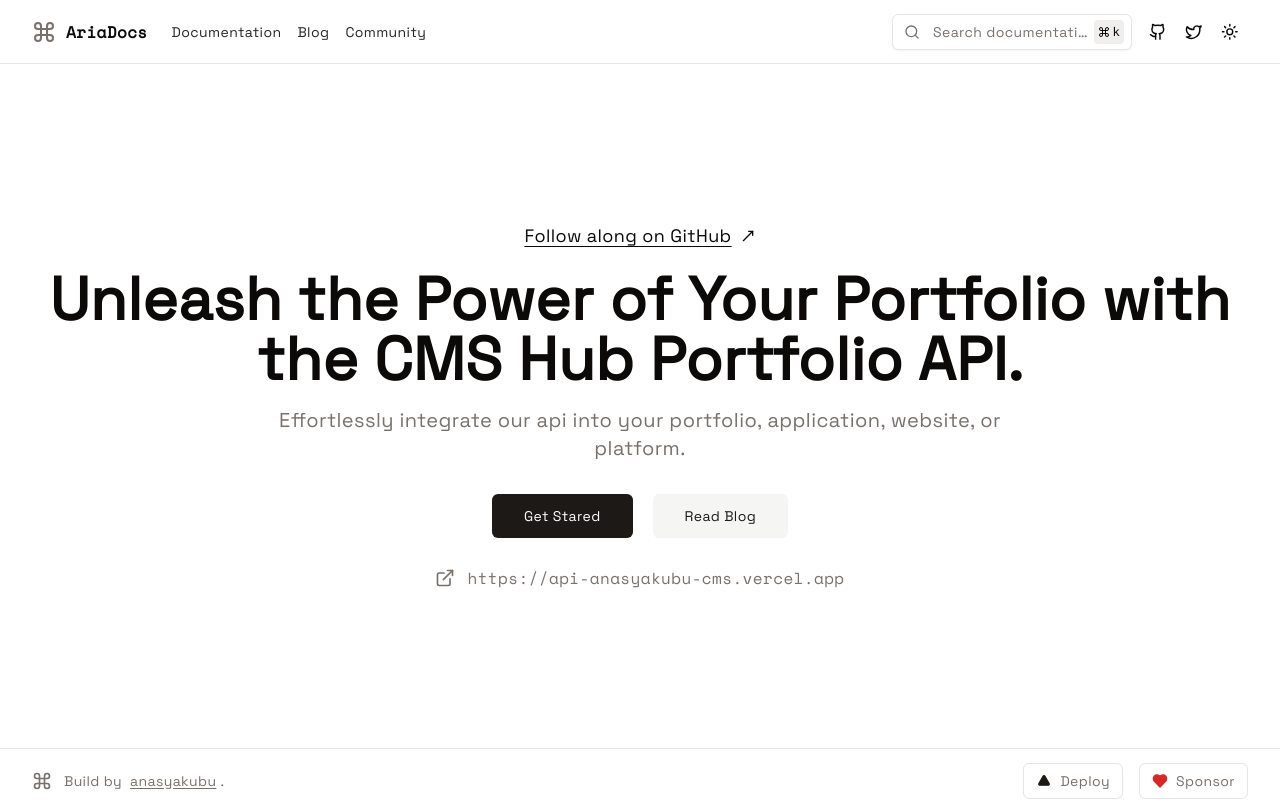
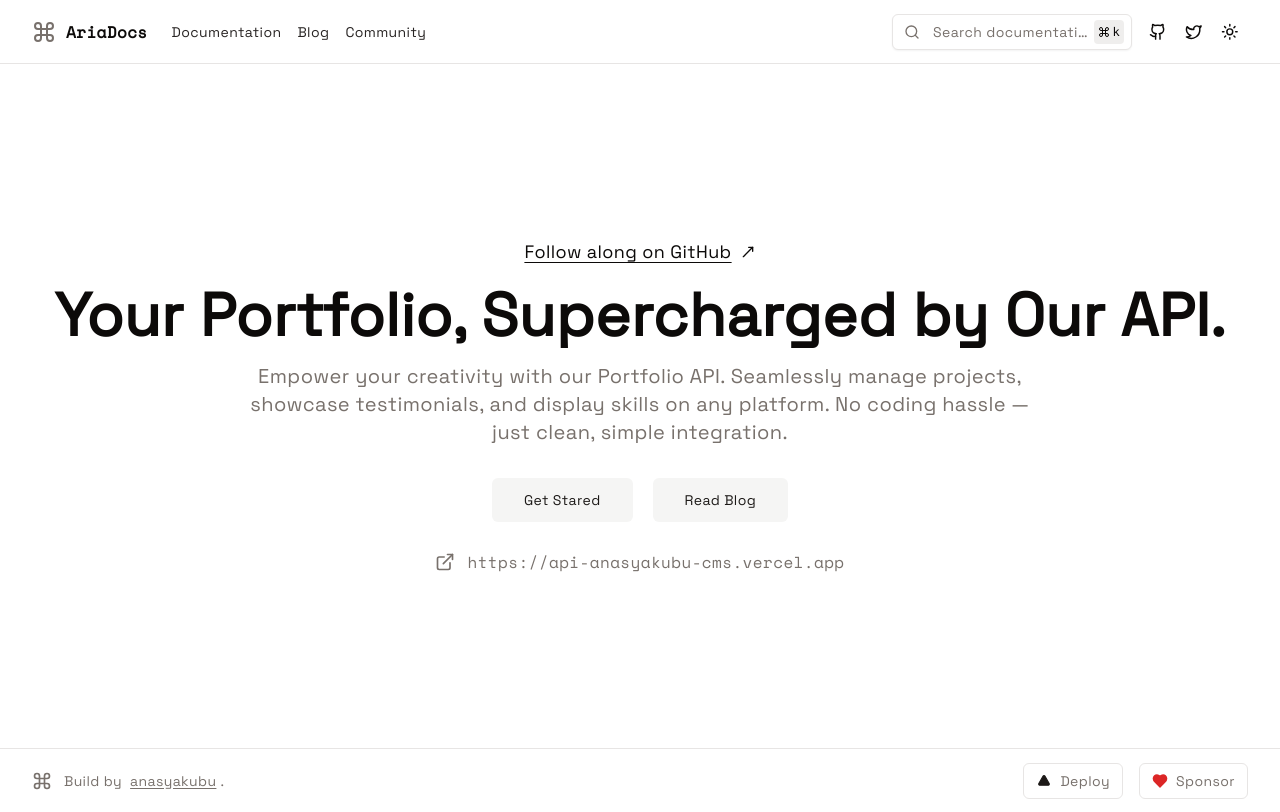
Before and after one commit to anasyakubu/documentation-cms, a Next.js app: page / in a window 1280 px wide. Built offline with nearby package versions, Linux system fonts and the light colour scheme.

Commit message:
update hero page

```diff
--- a/app/page.tsx
+++ b/app/page.tsx
@@ -7,7 +7,7 @@ export default function Home() {
   return (
     <div className="flex sm:min-h-[85.5vh] min-h-[85vh] flex-col items-center justify-center text-center px-2 sm:py-8 py-12">
       <Link
-        href="https://github.com/nisabmohd/Aria-Docs"
+        href="https://github.com/anasyakubu"
         target="_blank"
         className="mb-5 sm:text-lg flex items-center gap-2 underline underline-offset-4 sm:-mt-12"
       >
@@ -15,17 +15,19 @@ export default function Home() {
         <MoveUpRightIcon className="w-4 h-4 font-extrabold" />
       </Link>
       <h1 className="text-3xl font-bold mb-4 sm:text-6xl">
-        Unleash the Power of Your Portfolio with the CMS Hub Portfolio API.
+        Your Portfolio, Supercharged by Our API.
       </h1>
       <p className="mb-8 sm:text-xl max-w-[800px] text-muted-foreground">
-        Effortlessly integrate our api into your portfolio, application,
-        website, or platform.
+        Empower your creativity with our Portfolio API. Seamlessly manage
+        projects, showcase testimonials, and display skills on any platform. No
+        coding hassle — just clean, simple integration.
       </p>
       <div className="flex  flex-row items-center gap-5">
         <Link
           href={`/docs${page_routes[0].href}`}
           className={buttonVariants({
-            className: "px-6 p-5 bg-black text-white",
+            variant: "secondary",
+            className: "px-6 p-5",
             size: "lg",
           })}
         >
```
